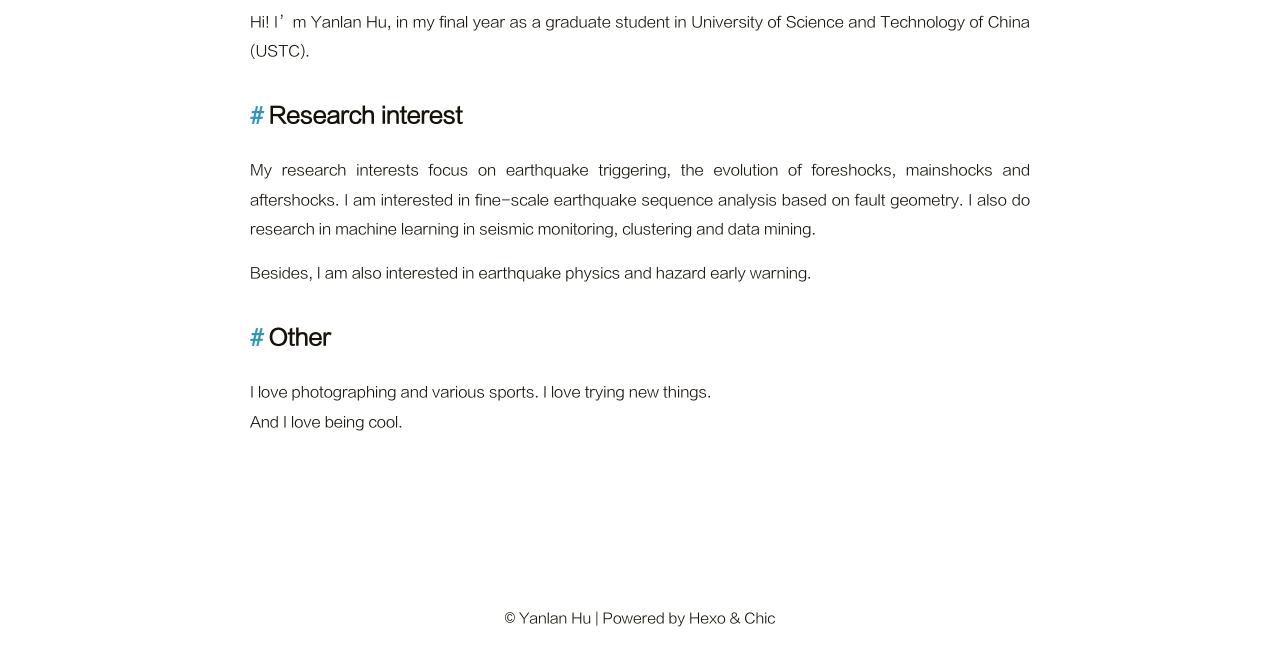
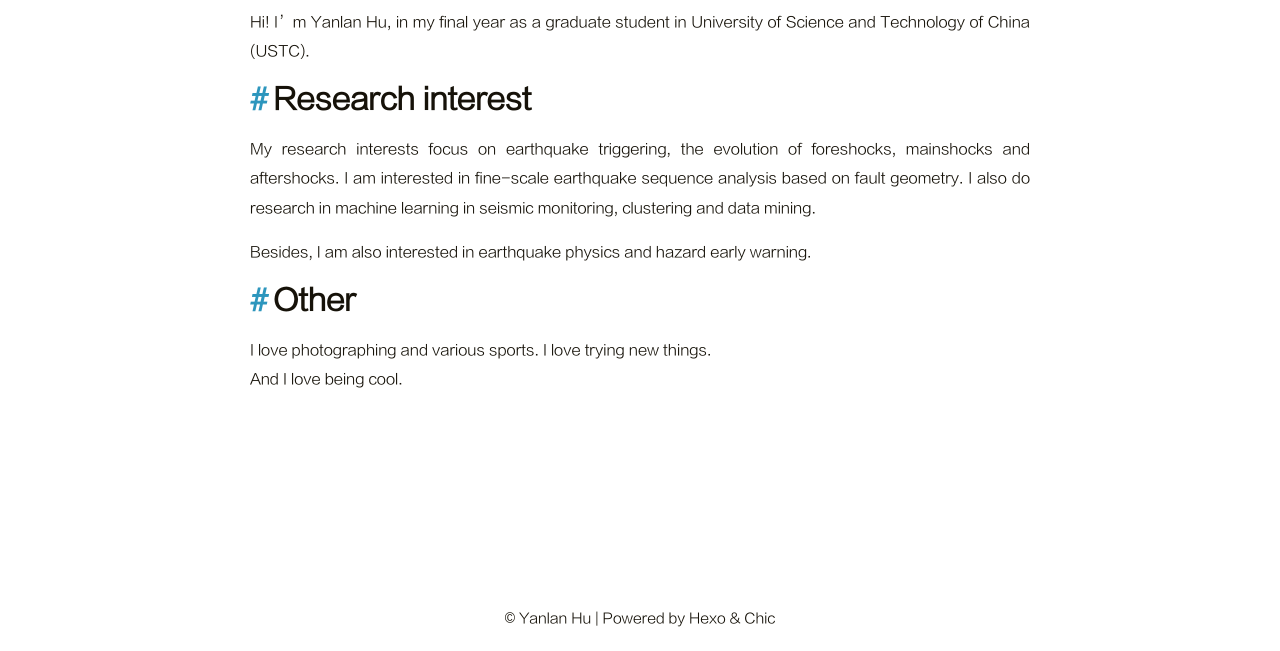
Before and after one commit to nintynine0/nintynine0.github.io, a plain HTML site: page file/bio.html in a window 1280 px wide. Shown: the part 149-800 px from the top of the page. Drawn offline with Linux system fonts and the light colour scheme.

Commit message:
Site updated: 2023-10-17 13:46:18

```diff
--- a/file/bio.html
+++ b/file/bio.html
@@ -136,9 +136,9 @@
 
         <section class="post-content">
             <p>Hi! I’m Yanlan Hu, in my final year as a graduate student in University of Science and Technology of China (USTC).</p>
-<h2 id="Research-interest"><a href="#Research-interest" class="headerlink" title="Research interest"></a>Research interest</h2><p>My research interests focus on earthquake triggering, the evolution of foreshocks, mainshocks and aftershocks. I am interested in fine-scale earthquake sequence analysis based on fault geometry. I also do research in machine learning in seismic monitoring, clustering and data mining.</p>
+<h1 id="Research-interest"><a href="#Research-interest" class="headerlink" title="Research interest"></a>Research interest</h1><p>My research interests focus on earthquake triggering, the evolution of foreshocks, mainshocks and aftershocks. I am interested in fine-scale earthquake sequence analysis based on fault geometry. I also do research in machine learning in seismic monitoring, clustering and data mining.</p>
 <p>Besides, I am also interested in earthquake physics and hazard early warning.</p>
-<h2 id="Other"><a href="#Other" class="headerlink" title="Other"></a>Other</h2><p>I love photographing and various sports. I love trying new things.<br>And I love being cool.</p>
+<h1 id="Other"><a href="#Other" class="headerlink" title="Other"></a>Other</h1><p>I love photographing and various sports. I love trying new things.<br>And I love being cool.</p>
 
         </section>
     </article>
```
